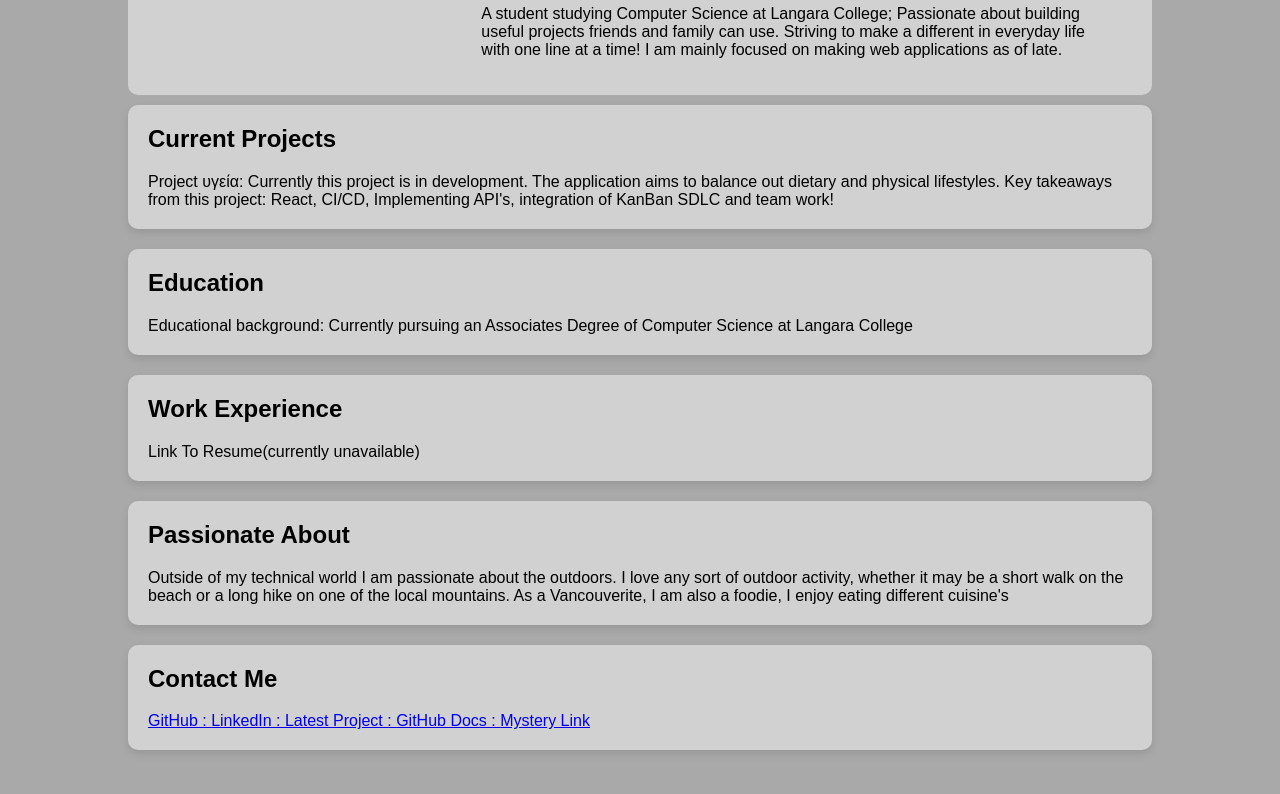
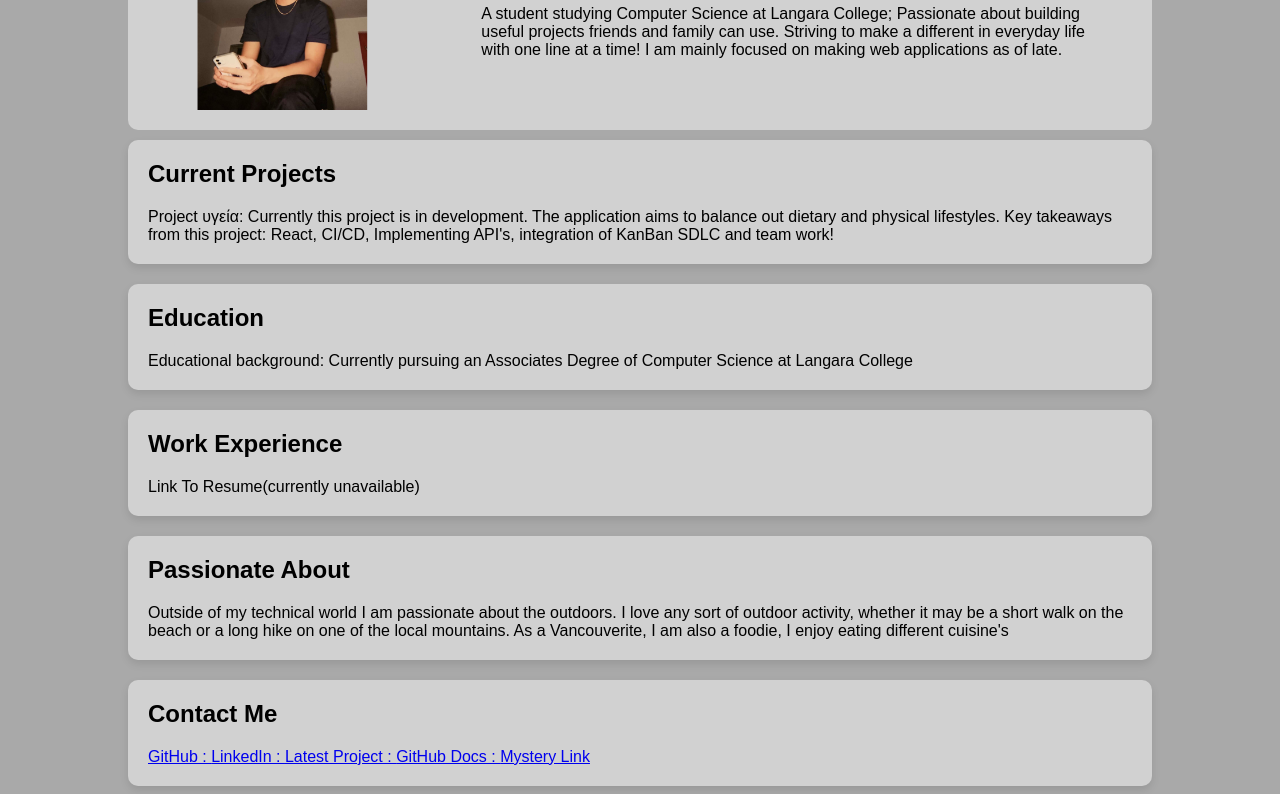
Before and after one commit to baltazar-j/portfolio, a plain HTML site: page index.html in a window 1280 px wide. Shown: the part 163-957 px from the top of the page. Before the commit the page ends 933 px from the top, so only its background shows below. Drawn offline with Linux system fonts and the light colour scheme; the site is published under a folder, as on GitHub Pages, so addresses that start at the root find nothing.

Commit message:
Attempting to commit to see if images load on deployed page

```diff
--- a/index.html
+++ b/index.html
@@ -5,7 +5,7 @@
     <meta http-equiv="X-UA-Compatible" content="IE=edge">
     <meta name="viewport" content="width=device-width, initial-scale=1.0">
     <link rel="stylesheet" type="text/css" href="styles.css">
-    <link rel="shortcut icon" href="/images/favicon.ico" />
+    <link rel="shortcut icon" href="images/favicon.ico" />
     <title>John Baltazar</title>
 </head>
 <body>
@@ -24,7 +24,7 @@
     <main>
         <div class="hero">
             <div class="card-left">
-                <img src="/images/IMG_0832.png" alt="Placeholder Image" >
+                <img src="images/IMG_0832.png" alt="Image of John Baltazar" >
             </div>
             <div class="card-right" id="home">
                 <h2>John Baltazar</h2>
```
